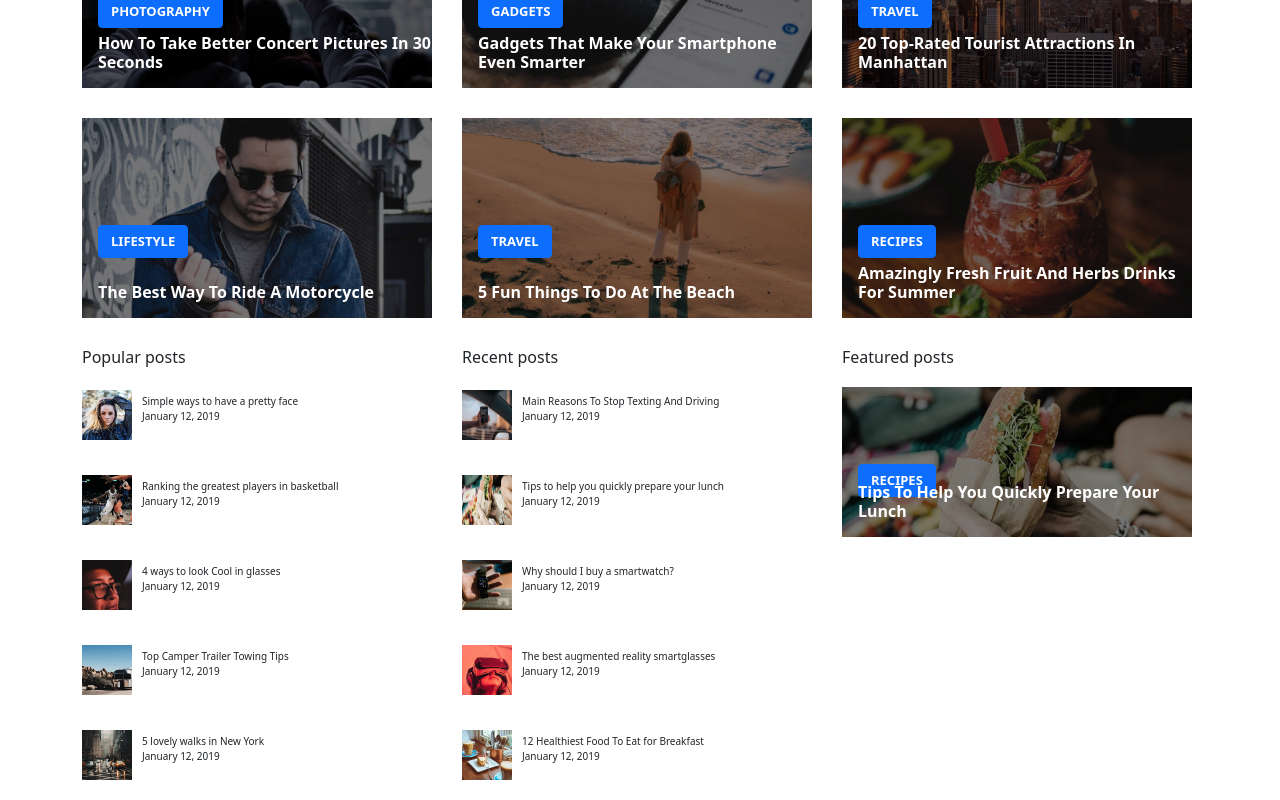
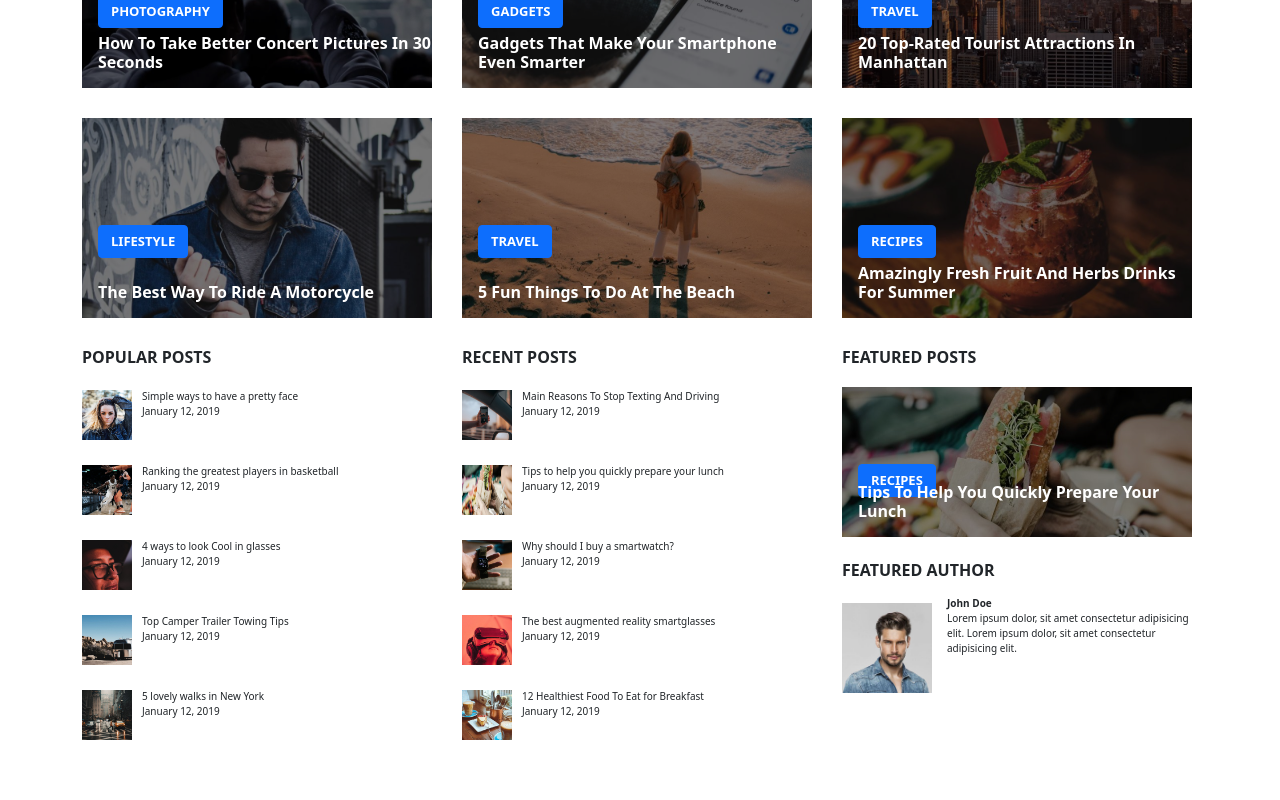
Before and after one commit to ClaudiaLanzoni/proj-html-vuejs, a Vue app: page / in a window 1280 px wide. Shown: the part 350-1150 px from the top of the page. After the commit the page ends 1100 px from the top, so only its background shows below. Built offline with nearby package versions, Linux system fonts and the light colour scheme.

Commit message:
main third column in featured posts second half printed

```diff
--- a/src/App.vue
+++ b/src/App.vue
@@ -25,6 +25,11 @@ export default {
 <style lang="scss">
 @import'~bootstrap/scss/bootstrap';
 @import "./style/variables.scss";
+
+.h6_style {
+      font-weight: bold;
+      text-transform: uppercase;
+    }
 /*
 #app {
   background-color: white;
--- a/src/components/Main.vue
+++ b/src/components/Main.vue
@@ -8,7 +8,7 @@
 
           <div class="row">
             <div class="col-4 posts_collection">
-              <h6>Popular posts</h6>
+              <h6 class="h6_style">Popular posts</h6>
               <div v-for="(element, index) in popularPostsCollection" :key="index">
                 <img :src="element.imgPost" alt="post image">
                 <div class="caption_img_post">
@@ -19,7 +19,7 @@
             </div>
 
             <div class="col-4 posts_collection">
-                <h6>Recent posts</h6>
+                <h6 class="h6_style">Recent posts</h6>
                 <div v-for="(element, index) in recentPostsCollection" :key="index">
                   <img :src="element.imgPost" alt="post image">
                   <div class="caption_img_post">
@@ -30,14 +30,19 @@
             </div>
 
             <div class="col-4">
-
-                  <h6>Featured posts</h6>
-                  <div  class="recipe_img">
+              <h6 class="h6_style">Featured posts</h6>
+              <div class="recipe_img mb-4">
                 <img src="../assets/images/img/blog-66 (1).jpg" alt="recipe post image">
                 <button class="bottom_left_topic btn btn-primary">Recipes</button>
                 <h6 class="bottom_left_title">Tips to help you quickly prepare your lunch</h6>
               </div>
 
+              <h6 class="h6_style mb-3">Featured author</h6>
+              <img class="avatar_img" src="../assets/images/img/avatar.jpg" alt="John Doe image">
+              <div class="avatar_caption_box">
+                <div class="fw-bold prova">John Doe</div>
+                <div class="prova">Lorem ipsum dolor, sit amet consectetur adipisicing elit. Lorem ipsum dolor, sit amet consectetur adipisicing elit.</div>
+              </div>
             </div>
           </div>
       </div>
@@ -164,7 +169,7 @@ export default {
     img {
       width: 50px;
       height: 50px;
-      margin: 15px 10px 20px 0;
+      margin: 15px 10px 10px 0;
     }
 
     p {
@@ -212,5 +217,16 @@ export default {
       text-transform: capitalize;
     }
 
+    .avatar_img {
+      width: 90px;
+      height: 90px;
+      margin-right: 15px;
+    }
 
+    .avatar_caption_box {
+      display: inline-block;
+      width: 250px;
+      height: 50px;
+      font-size: 10px;
+    }
 </style>
```
Lines whose indentation alone changed are shown as unchanged.
